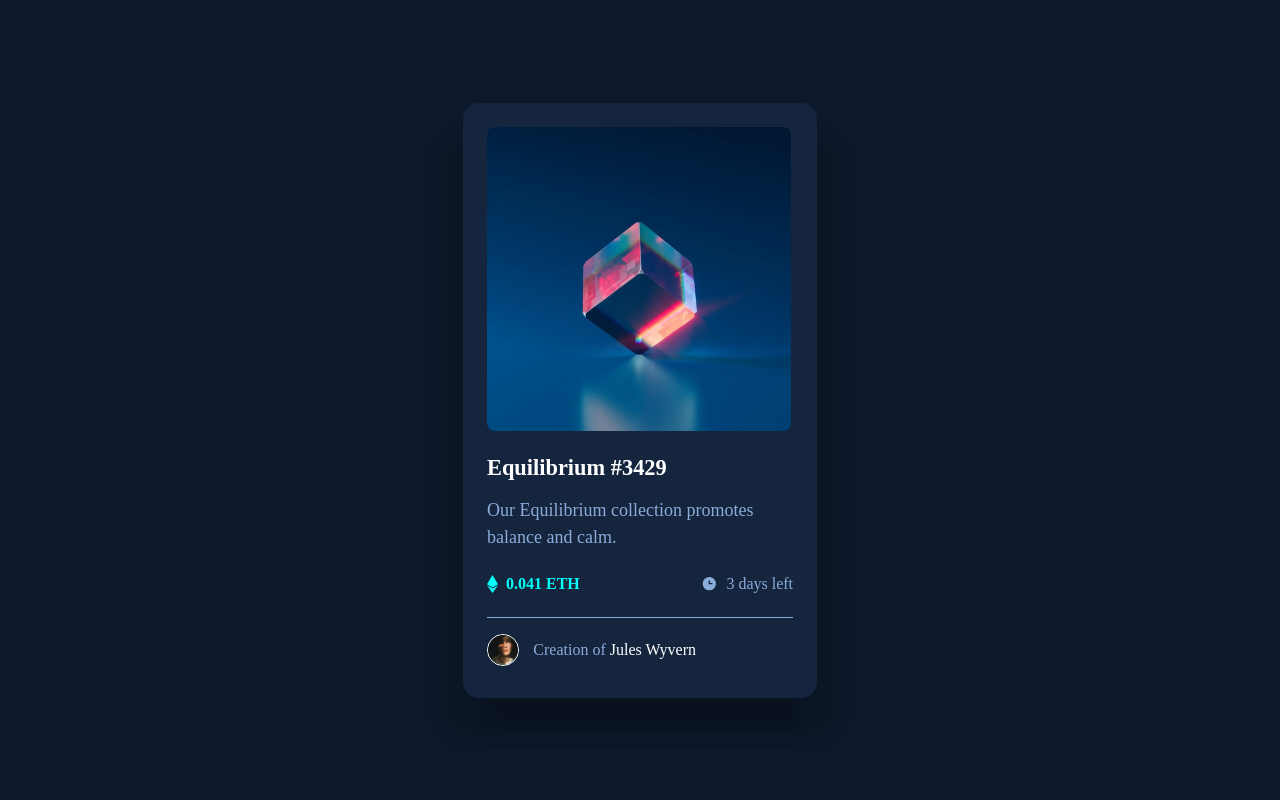
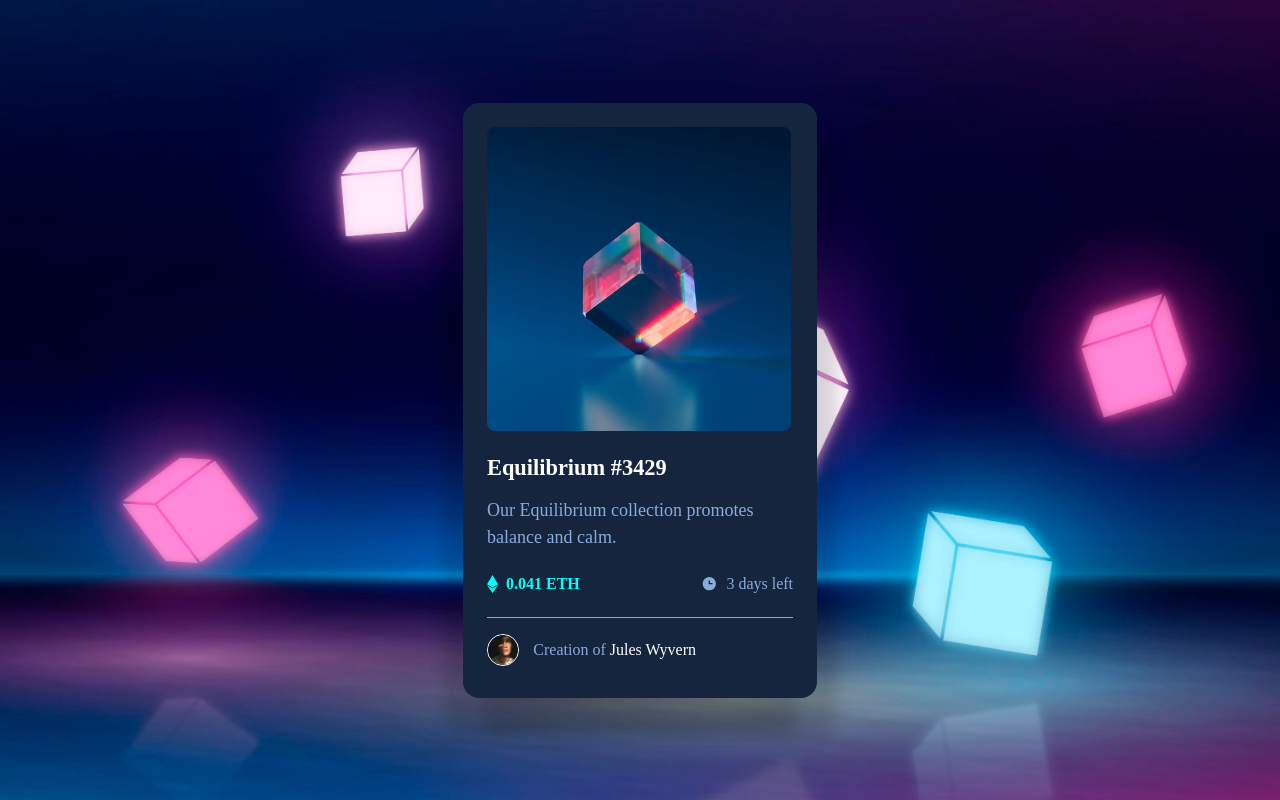
Before and after one commit to Grimm-N/nft-preview-card-component, a plain HTML site: page index.html in a window 1280 px wide. Drawn offline with nearby package versions, Linux system fonts and the light colour scheme; files that its build step writes are made by us from their sources; a web font is replaced by a local one.

Commit message:
Update styles.less

```diff
--- a/styles.less
+++ b/styles.less
@@ -26,6 +26,10 @@ body {
   display: flex;
   justify-content: center;
   align-items: center;
+  background-image: url('./images/bg.jpg');
+  background-size: cover;
+  background-repeat: no-repeat;
+  background-position: bottom;
 
   @media (min-width: 48rem) {
         font-size: 1.125rem;
```
